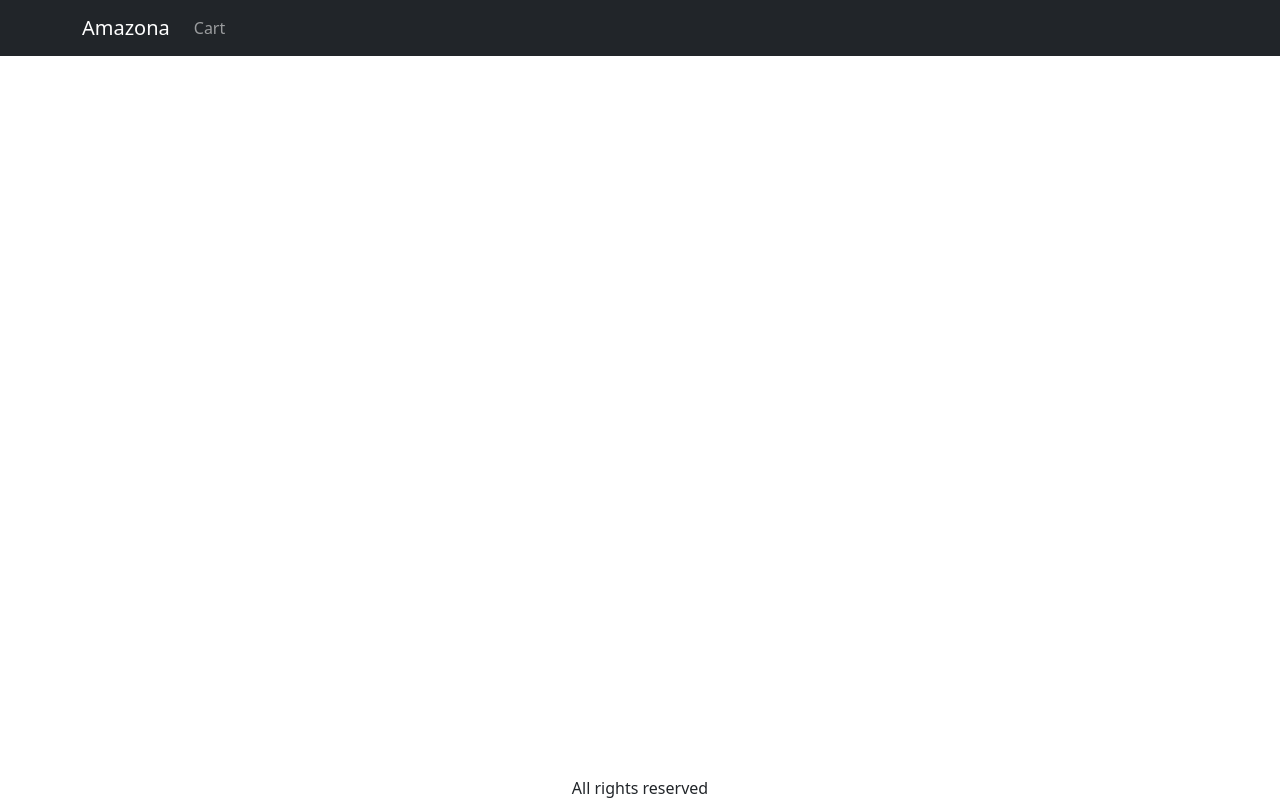
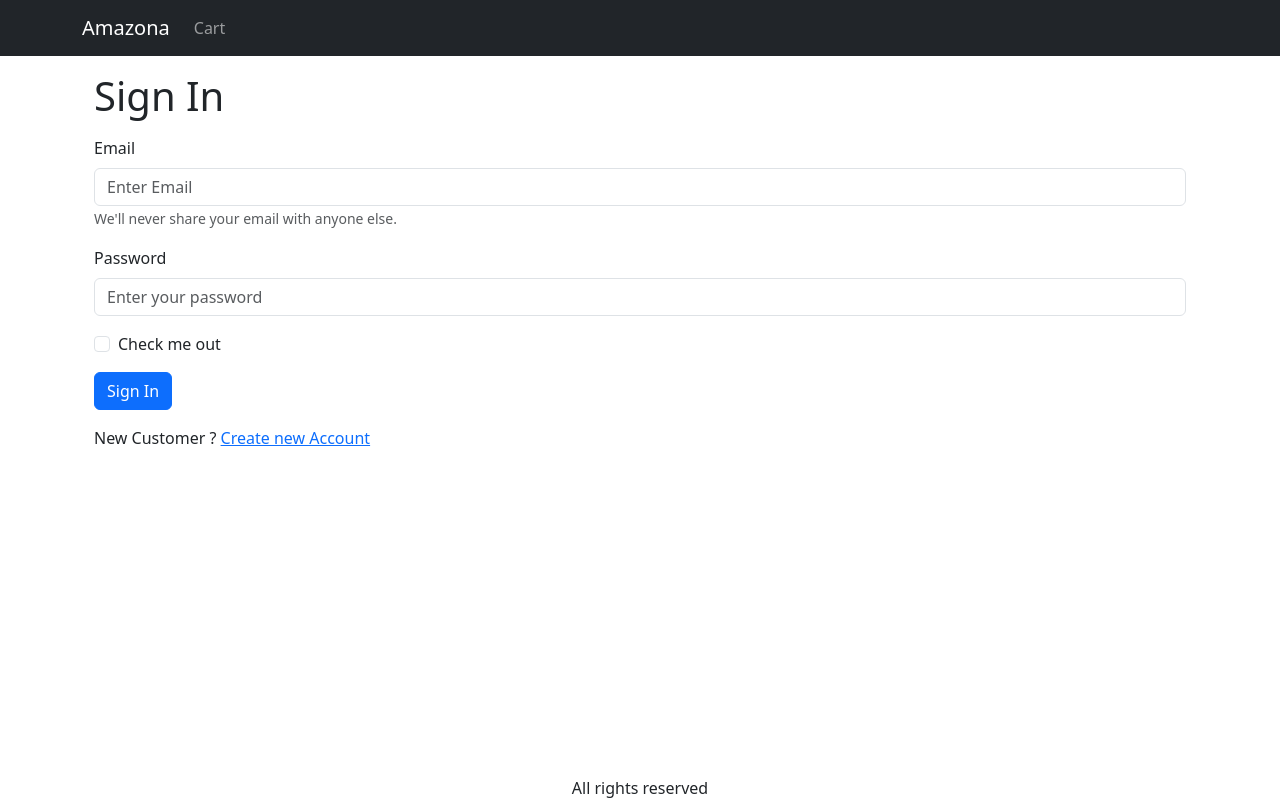
Before and after one commit to meerahmed/mern-amazona, a React (Create React App) app in the folder frontend/: page /signin in a window 1280 px wide. Built offline with nearby package versions, Linux system fonts and the light colour scheme; the HTML template or start-up script is replaced by a standard one.

Commit message:
Create Signin Screen use URLSearchaParams

```diff
--- a/frontend/src/App.js
+++ b/frontend/src/App.js
@@ -9,6 +9,7 @@
 import { useContext } from 'react';
 import { Store } from './Store';
 import CartScreen from './screens/CartScreen';
+import SigninScreen from './screens/SigninScreen';
 function App() {
   const { state } = useContext(Store);
   const { cart } = state;
@@ -42,6 +43,7 @@
               <Route path="/product/:slug" element={<ProductScreen />} />
               <Route path="/" element={<HomeScreen />} />
               <Route path="/cart" element={<CartScreen />} />
+              <Route path="/signin" element={<SigninScreen />} />
             </Routes>
           </Container>
         </main>
--- a/frontend/src/index.css
+++ b/frontend/src/index.css
@@ -55,3 +55,8 @@
 .rating span {
   color: #ffc000;
 }
+
+.small-container {
+  align-items: center;
+  max-width: 600px;
+}
--- /dev/null
+++ b/frontend/src/screens/SigninScreen.js
@@ -0,0 +1,53 @@
+import React from 'react';
+import Container from 'react-bootstrap/Container';
+import Button from 'react-bootstrap/Button';
+import Form from 'react-bootstrap/Form';
+import { Helmet } from 'react-helmet-async';
+import { useLocation, Link } from 'react-router-dom';
+
+export default function SigninScreen() {
+  const { search } = useLocation();
+  const redirectUrl = new URLSearchParams(search).get('redirect');
+  const redirect = redirectUrl ? redirectUrl : '/';
+  return (
+    // <div className="small-container">
+    <Container className="small-container">
+      <Helmet>
+        <title>Sign In</title>
+      </Helmet>
+      <h1 className="my-3">Sign In</h1>
+      <Form>
+        <Form.Group className="mb-3" controlId="email">
+          <Form.Label>Email</Form.Label>
+          <Form.Control
+            type="email"
+            placeholder="Enter Email"
+            required
+          ></Form.Control>
+          <Form.Text className="text-muted">
+            We'll never share your email with anyone else.
+          </Form.Text>
+        </Form.Group>
+        <Form.Group className="mb-3" controlId="password">
+          <Form.Label>Password</Form.Label>
+          <Form.Control
+            type="password"
+            placeholder="Enter your password"
+            required
+          ></Form.Control>
+        </Form.Group>
+        <Form.Group className="mb-3" controlId="formBasicCheckbox">
+          <Form.Check type="checkbox" label="Check me out"></Form.Check>
+        </Form.Group>
+        <div className="mb-3">
+          <Button type="submit">Sign In</Button>
+        </div>
+        <div className="mb-3">
+          New Customer ?{' '}
+          <Link to={`/signup?redirect=${redirect}`}>Create new Account</Link>
+        </div>
+      </Form>
+    </Container>
+    // </div>
+  );
+}
```
Also changed, not shown: 1 other file (tests, documents, lock files or other folders).
